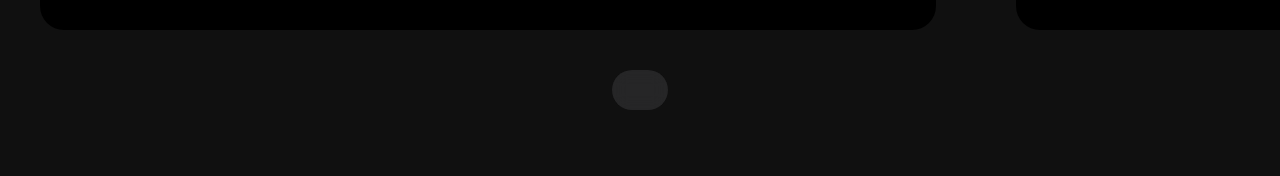
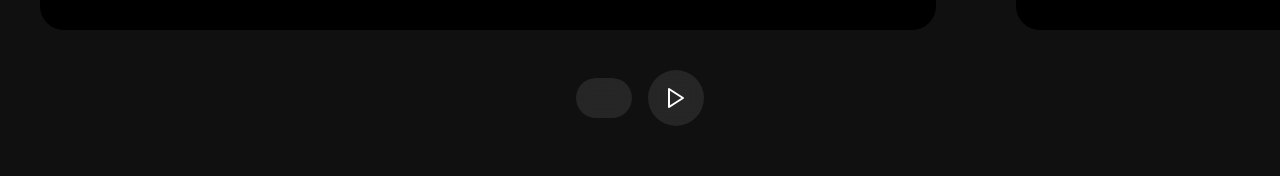
Before and after one commit to TheMalikBasit/iPhone-Web-Clone, a React (Vite) app: page / in a window 1280 px wide. Shown: the part 1566-1742 px from the top of the page. Built offline with nearby package versions, Linux system fonts and the light colour scheme.

Commit message:
Applying Dependencies

```diff
--- a/index.html
+++ b/index.html
@@ -2,7 +2,7 @@
 <html lang="en">
   <head>
     <meta charset="UTF-8" />
-    <link rel="icon" type="image/svg+xml" href="./public/assets/images/apple.svg" />
+    <link rel="icon" type="image/svg+xml" href="/assets/images/apple.svg" />
     <meta name="viewport" content="width=device-width, initial-scale=1.0" />
     <title>Apple iPhone</title>
   </head>
--- a/src/Components/VideoCarousel.jsx
+++ b/src/Components/VideoCarousel.jsx
@@ -1,6 +1,7 @@
 import { useEffect } from "react";
 import { hightlightsSlides } from "../Constants/index";
 import { useRef, useState } from "react";
+import { pauseImg, playImg, replayImg,  } from "../utils";
 
 const VideoCarousel = () => {
   const videoRef = useRef([]);
@@ -42,6 +43,7 @@ const VideoCarousel = () => {
                   preload="auto"
                   muted
                   playsInline
+                  autoPlay
                   ref={(element) => (videoRef.current[i] = element)}
                   onPlay={() => {
                     setVideo((prevVideo) => ({
@@ -80,6 +82,11 @@ const VideoCarousel = () => {
             </span>
           ))}
         </div>
+        <button className="control-btn">
+          <img src={isLastVideo ? replayImg :
+            isPlaying ? pauseImg : playImg}
+            alt={isLastVideo ? "Replay" : isPlaying ? "Pause" : "Play"} />
+        </button>
         </div>
     </>
   );
```
